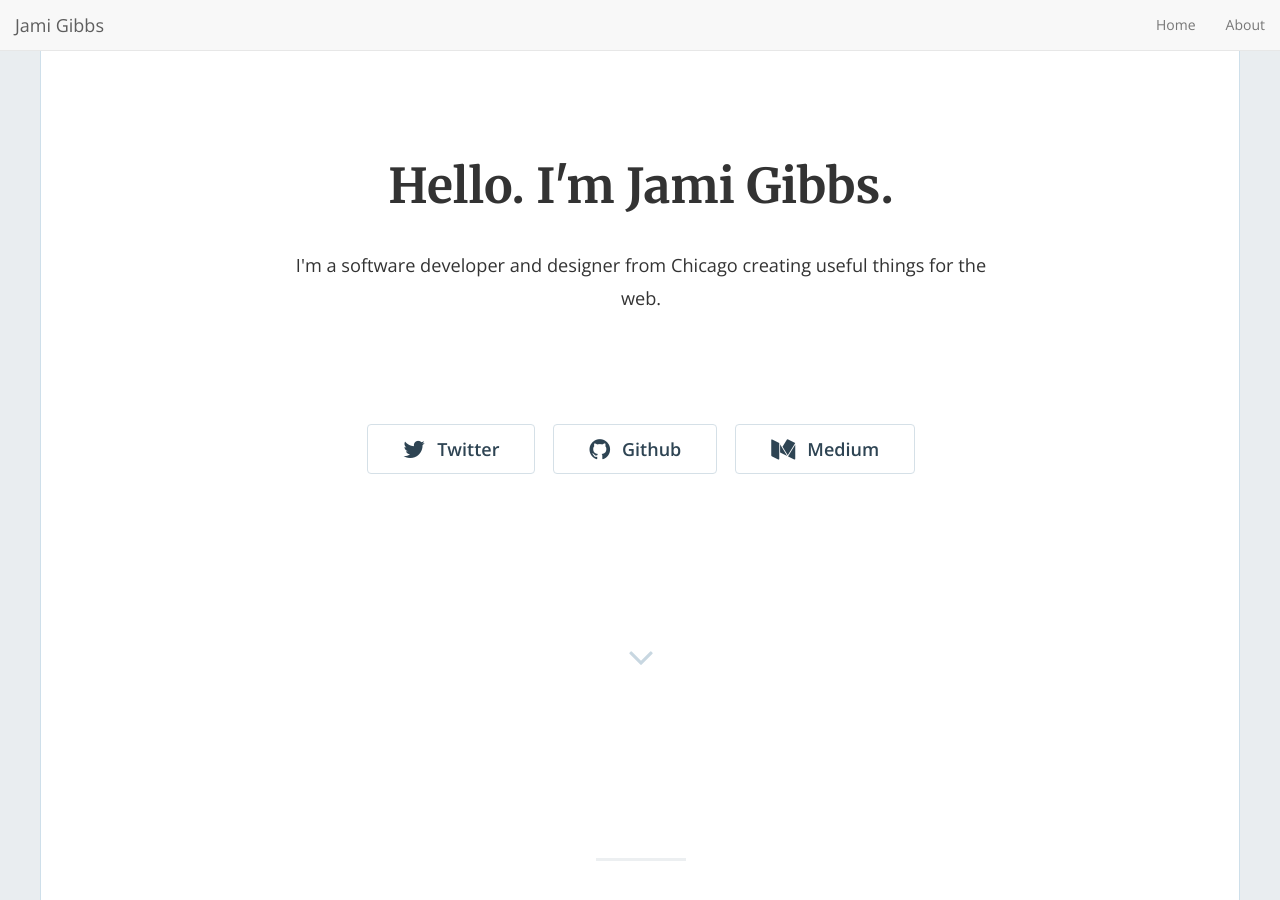
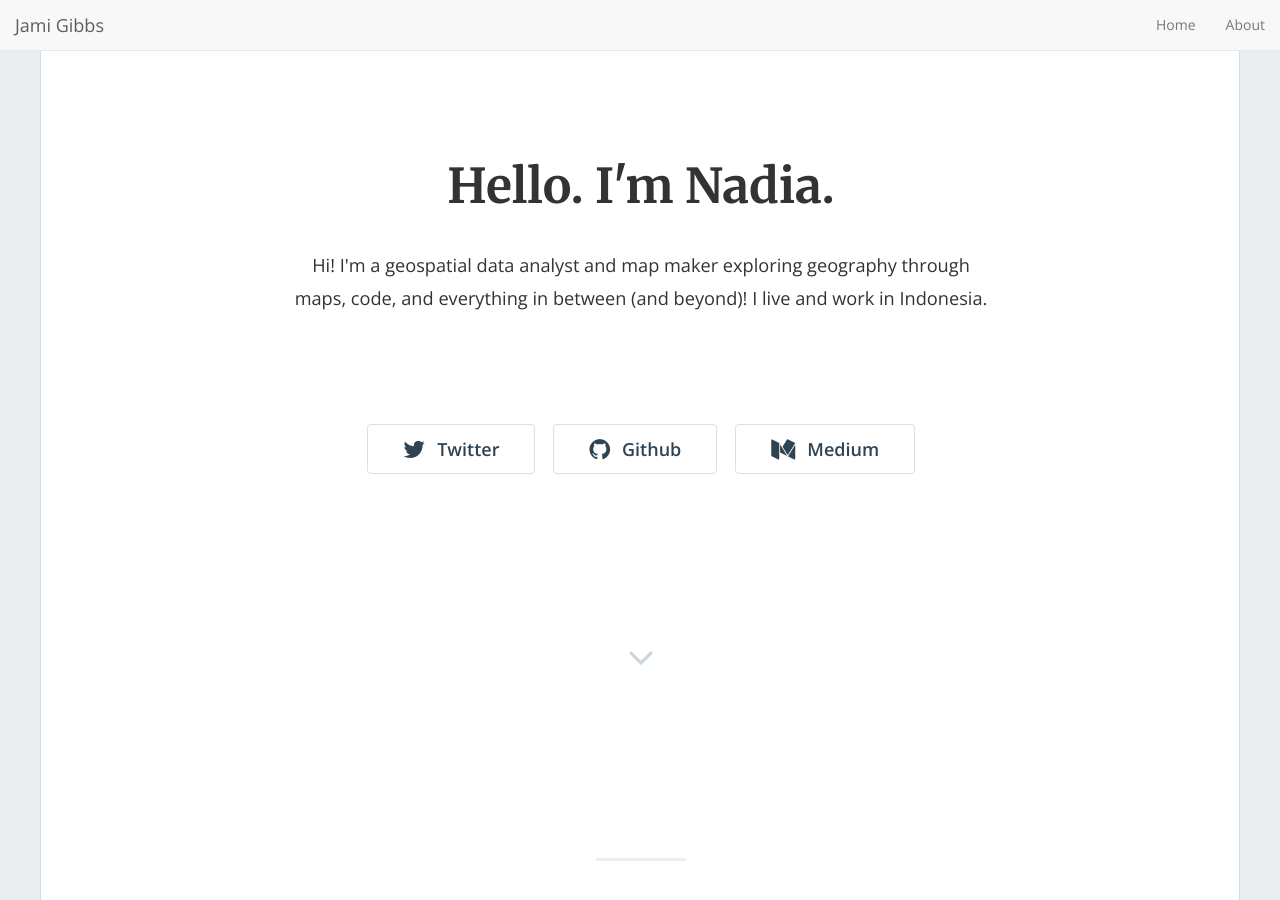
Before and after one commit to nputami/nputami.github.io, a Jekyll site: the page built from index.html, in a window 1280 px wide and 900 px high. Built offline with Jekyll 4.4.1, drawn with Linux system fonts in a browser that asks for light colours; nearby versions of some CDN libraries; the list of posts is cut into pages by our own code.

Commit message:
Update _config.yml

```diff
--- a/_config.yml
+++ b/_config.yml
@@ -13,13 +13,13 @@
 # you will see them accessed via {{ site.title }}, {{ site.email }}, and so on.
 # You can create any custom variable you would like, and they will be accessible
 # in the templates via {{ site.myvariable }}.
-title: "Hello. I'm Jami Gibbs."
-email: 'jami0821@gmail.com'
-description: "I'm a software developer and designer from Chicago creating useful things for the web."
+title: "Hello. I'm Nadia."
+email: 'deatsukuba@gmail.com'
+description: "Hi! I'm a geospatial data analyst and map maker exploring geography through maps, code, and everything in between (and beyond)! I live and work in Indonesia."
 baseurl: "" # the subpath of your site, e.g. /blog
 url: "https://jamigibbs.github.io/phantom" # the base hostname & protocol for your site, e.g. https://example.com
-twitter_username: 'jamigibbs'
-github_username: 'jamigibbs'
+twitter_username: 'pixelatte'
+github_username: 'nputami'
 medium_username: 'blog.jamigibbs.com'
 
 # Build settings
```
